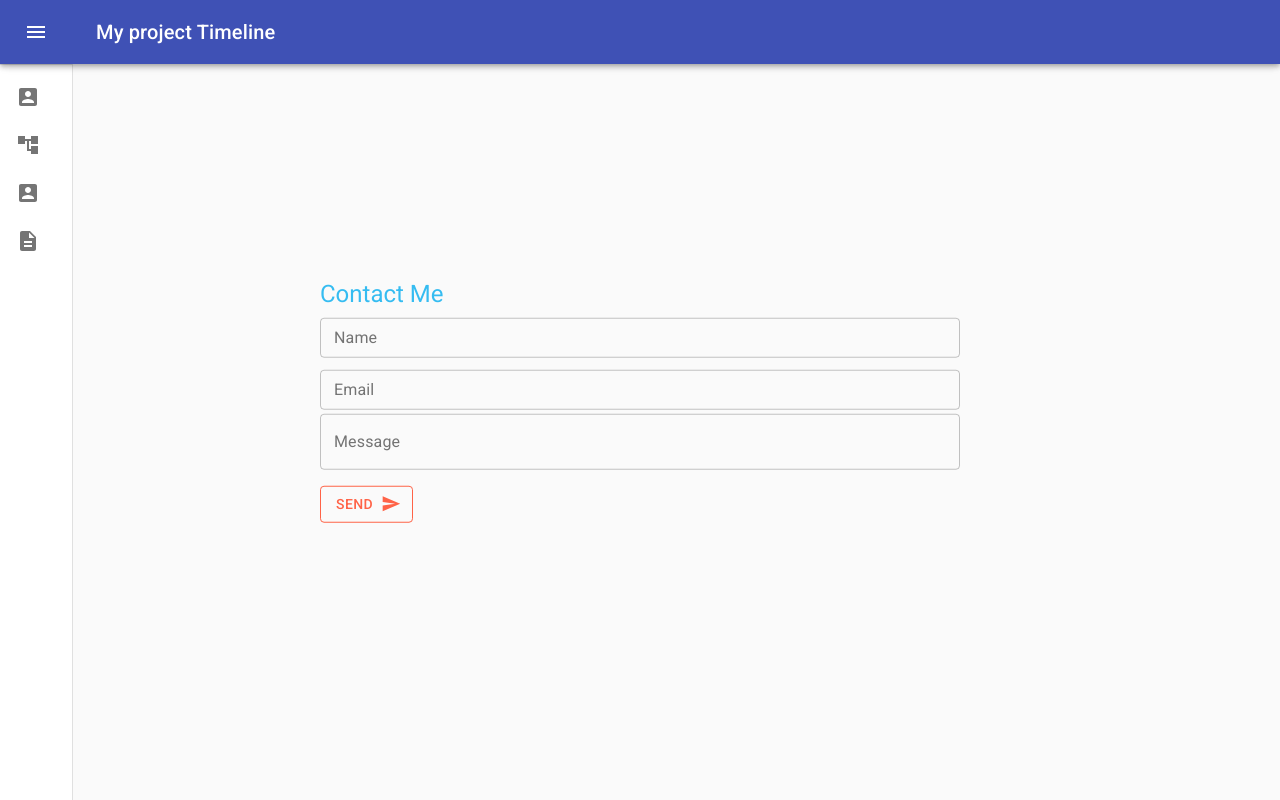
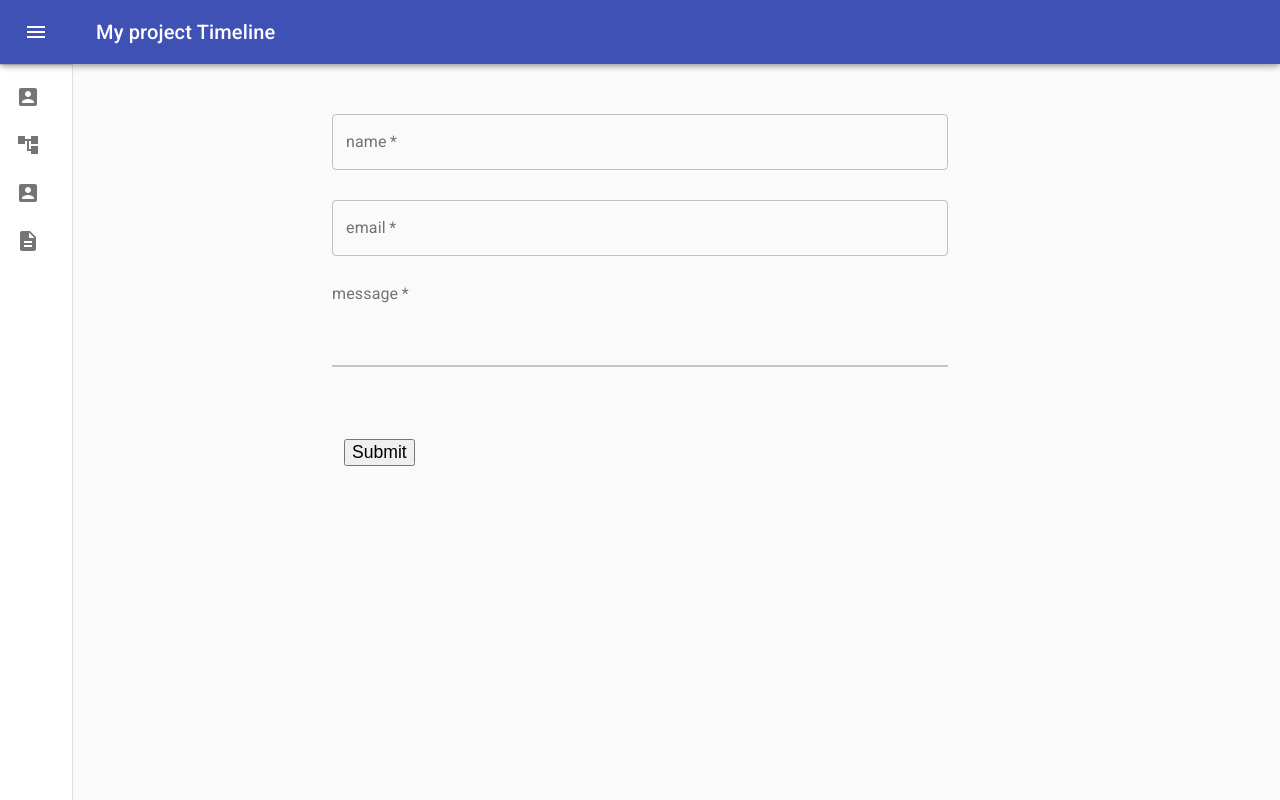
Before and after one commit to abanae/First_REACTAPP_Portfolio, a React (Create React App) app: page / in a window 1280 px wide. Both pictures are taken after a click on the button "Contact Me". Built offline with nearby package versions, Linux system fonts and the light colour scheme.

Commit message:
resume fix bug

```diff
--- a/src/components/ContactMe.jsx
+++ b/src/components/ContactMe.jsx
@@ -1,66 +1,52 @@
-import React from 'react'
-import {makeStyles, withStyles} from '@material-ui/core/styles'
-import {TextField, Typography, Button, Grid, Box} from '@material-ui/core'
-import SendIcon from '@material-ui/icons/Send'
+import React from "react";
+import { Container } from '@material-ui/core';
+import {TextField} from '@material-ui/core';
+import { makeStyles } from '@material-ui/core/Styles';
 
-const useStyles = makeStyles(theme =>({
-form:{
+
+const useStyles = makeStyles({
+  fields: {
+    marginTop: 30,
+    marginBottom: 20,
+    display: 'block',
     width: '50%',
     top: '50%',
     left: '50%',
     transform: 'translate(-50%, -50%)',
-    position: 'absolute',
-},
-button:{
-    marginTop: '1rem',
-    color: 'tomato',
-    borderColor: 'tomato',
+  }
+})
+
+export default function Create() {
+  const classes = useStyles()
+
+  return (
+    <Container>
+      <form autoComplete="off">
+        <TextField
+          className={classes.fields}
+          label="name"
+          variant="outlined"
+          fullWidth
+          required
+        />
+        <TextField
+          className={classes.fields}
+          label="email"
+          variant="outlined"
+          fullWidth
+          required
+        />
+        <TextField
+          className={classes.fields}
+          label="message"
+          multiline
+          rows={4}
+          fullWidth
+          required
+        />
+         <button  style={{ marginLeft:"20rem", fontSize:"1.1rem"}} className="form-btn">Submit</button>
+      </form>
+    </Container>
+
+  );
 }
-}))
-
-const InputField = withStyles({
-    root:{
-        '& label.Mui-focused':{
-            color: 'tomato',
-        },
-    },
-})(TextField);
-
-const ContactMe = ()=>{
-
-    const classes =useStyles();
-
-    return(
-        <Box components='div'>
-          <Grid container justify='center'>
-          <Box component='form' className={classes.form}>
-            <Typography variant= 'h5' style={{color: '#35bcf1'}}>Contact Me</Typography>
-            <InputField
-            fullWidth={true}
-            label='Name'
-            variant='outlined'
-            margin='dense'
-            size='medium'/>
-            <br/>
-            <InputField
-            fullWidth={true}
-            label='Email'
-            variant='outlined'
-            margin='dense'
-             size='medium'/>
-            <br/>
-            <InputField
-            fullWidth={true}
-            label='Message'
-            variant='outlined'/>
-            <br/>
-            <Button className={classes.button} variant='outlined' fullwidth={true} endIcon={<SendIcon/>}>
-                Send
-            </Button>
-          </Box>
-          </Grid>
-        </Box>
-    );
-};
-
-export default ContactMe
--- a/src/components/Navbar.jsx
+++ b/src/components/Navbar.jsx
@@ -173,7 +173,7 @@ export default function MiniDrawer(props) {
               <ListItemText primary={text.displayText} />
             </ListItem>
           ))}
-          <a href='/resume1.pdf' target='_blank' style={{textDecoration:'none', color:'black'}}>
+          <a href='/first_REACT/resume1.pdf' target='_blank' style={{textDecoration:'none', color:'black'}}>
            <ListItem button>
             <ListItemIcon>
               <DescriptionIcon />
```
